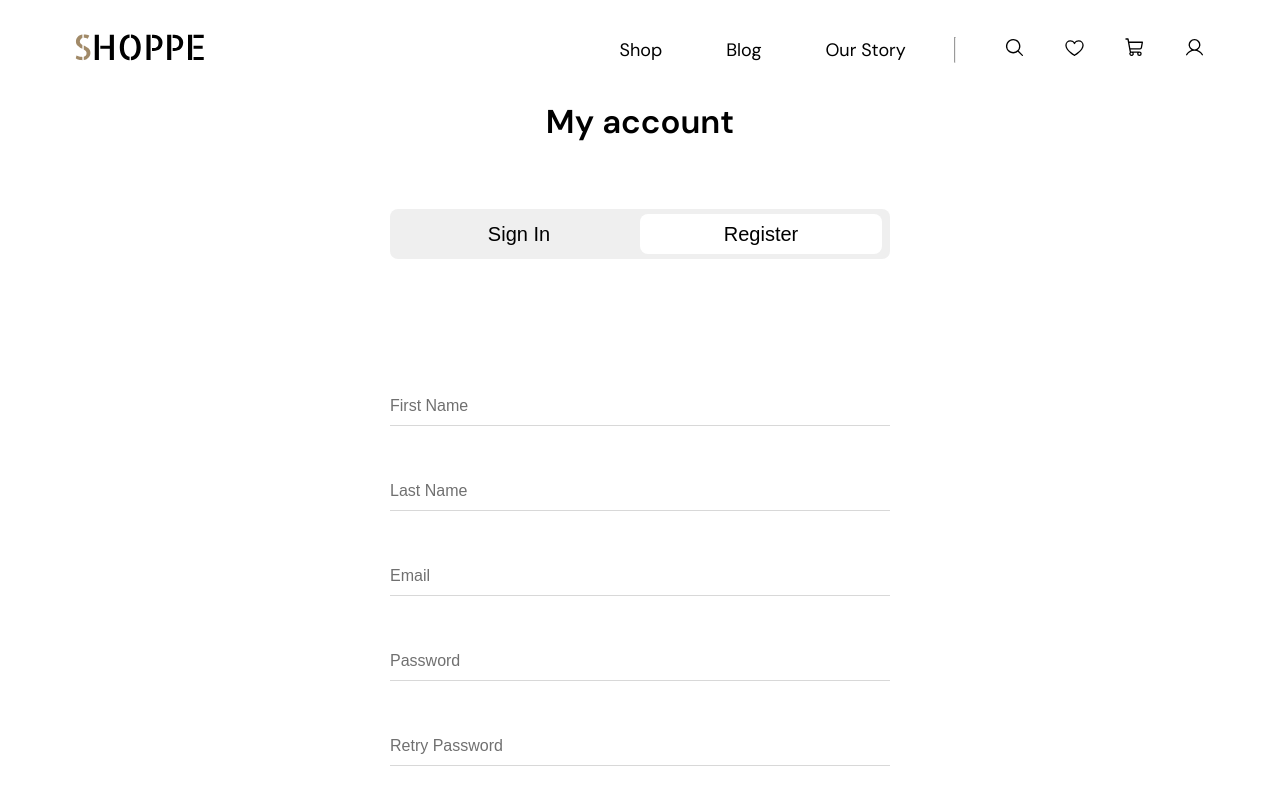
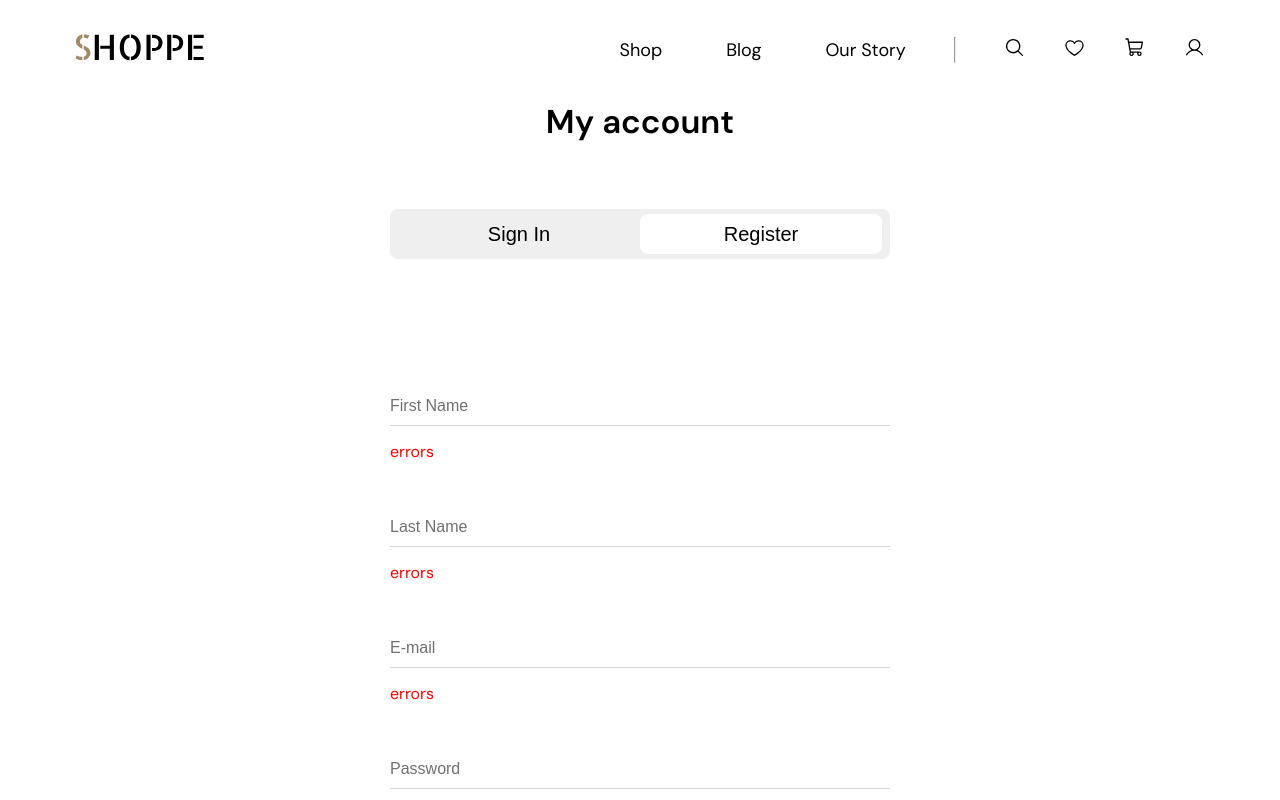
Before and after one commit to remix2021687/Web-Shoppe, a React (Vite) app in the folder client/: page /auth in a window 1280 px wide. Both pictures are taken after a click on the button "Register". Shown: the top 800 px of the page. Built offline with nearby package versions, Linux system fonts and the light colour scheme; no server answers.

Commit message:
Add validation Register and Login components

```diff
--- a/client/src/Components/Layout/Page404/Page404.jsx
+++ b/client/src/Components/Layout/Page404/Page404.jsx
@@ -1,6 +1,11 @@
 import { NavLink } from 'react-router-dom'
+import { useEffect } from 'react'
 
 export const Page404 = () => {
+    useEffect(() => {
+            document.title = 'SHOPPE | Page not Found'
+        }, [])
+
     return (
         <section className="Page404">
             <section className='Page404_header'>
--- a/client/src/Components/Main/AuthPage/AuthPage.jsx
+++ b/client/src/Components/Main/AuthPage/AuthPage.jsx
@@ -1,5 +1,7 @@
 import { motion } from 'framer-motion'
 import { useState, useEffect } from 'react'
+import { Register } from './components/Register';
+import { SignIn } from './components/SignIn';
 
 export const AuthPage = () => {
     const [formState, setFromState] = useState('Sign In');
@@ -29,44 +31,9 @@ export const AuthPage = () => {
 
             {
                 formState == 'Sign In' ?
-                    <form className='AuthPage_SingIn' onSubmit={(event) => {event.preventDefault()}}>
-                        <section className='AuthPage_SingIn_inputs'>
-                            <input type='email' name='email' placeholder='Email'/>
-                            <input type='password' name='password' placeholder='Password'/>
-                        </section>
-                        <section className='AuthPage_SingIn_footer'>
-                            <motion.button
-                                whileHover={{scale: 1.05}}
-                                transition={{
-                                    type: 'tween',
-                                    duration: 0.3
-                                }}
-                                whileTap={{scale: 0.9}}
-                            >SIGN IN</motion.button>
-                            <a href='#'>Have you forgotten your password?</a>
-                        </section>
-                    </form>
+                    <SignIn />
                     :
-                    <form className='AuthPage_SingIn Register' onSubmit={(event) => {event.preventDefault()}}>
-                        <section className='AuthPage_SingIn_inputs'>
-                            <input type='text' name='first_name' placeholder='First Name' />
-                            <input type='text' name='last_name' placeholder='Last Name' />
-                            <input type='email' name='email' placeholder='Email'/>
-                            <input type='password' name='password' placeholder='Password'/>
-                            <input type='password' name='retry_password' placeholder='Retry Password'/>
-                        </section>
-                        <section className='AuthPage_SingIn_footer'>
-                            <motion.button
-                                whileHover={{scale: 1.05}}
-                                transition={{
-                                    type: 'tween',
-                                    duration: 0.3
-                                }}
-                                whileTap={{scale: 0.9}}
-                            >Register</motion.button>
-                            <a href='#'>Have you forgotten your password?</a>
-                        </section>
-                    </form>
+                    <Register />
             }
 
         </section>
--- /dev/null
+++ b/client/src/Components/Main/AuthPage/components/Register.jsx
@@ -0,0 +1,77 @@
+import { motion } from 'framer-motion'
+import { useForm } from 'react-hook-form'
+
+export const Register = () => {
+    const {register, handleSubmit, formState: {errors}} = useForm();
+    const RequiredErrorMSG = 'This field is required !'
+    const EmailRegax = /^[a-zA-Z0-9._%+-]+@[a-zA-Z0-9.-]+\.[a-zA-Z]{2,}$/
+
+    return (
+        <>
+            <form className='AuthPage_SingIn Register' onSubmit={(event) => {event.preventDefault()}}>
+                <section className='AuthPage_SingIn_inputs'>
+                    <section>
+                        <input
+                            {...register('first_name', {
+                                required: RequiredErrorMSG,
+                            })}
+                            type='text'
+                            name='first_name'
+                            placeholder='First Name'
+                        />
+                        <span>errors</span>
+                    </section>
+                    <section>
+                        <input
+                            {...register('last_name', {
+                                required: RequiredErrorMSG
+                            })}
+                            type='text'
+                            name='last_name'
+                            placeholder='Last Name'
+                        />
+                        <span>errors</span>
+                    </section>
+                    <section>
+                        <input
+                            {...register('email', {
+                                required: RequiredErrorMSG,
+                                pattern: EmailRegax
+                            })}
+                            type='email'
+                            name='email'
+                            placeholder='E-mail'
+                        />
+                        <span>errors</span>
+                    </section>
+                    <section>
+                        <input
+                            type='password'
+                            name='password'
+                            placeholder='Password'
+                        />
+                        <span>errors</span>
+                    </section>
+                    <section>
+                        <input type='password' name='retry_password' placeholder='Retry Password' />
+                        <span>errors</span>
+                    </section>
+
+
+
+                </section>
+                <section className='AuthPage_SingIn_footer'>
+                    <motion.button
+                        whileHover={{scale: 1.05}}
+                        transition={{
+                            type: 'tween',
+                            duration: 0.3
+                        }}
+                        whileTap={{scale: 0.9}}
+                    >Register</motion.button>
+                    <a href='#'>Have you forgotten your password?</a>
+                </section>
+            </form>
+        </>
+    )
+}
--- /dev/null
+++ b/client/src/Components/Main/AuthPage/components/SignIn.jsx
@@ -0,0 +1,70 @@
+import { motion } from 'framer-motion'
+import { useForm } from 'react-hook-form'
+
+export const SignIn = () => {
+    const {register, handleSubmit, formState: { errors }} = useForm();
+
+    const RequiredErrorMSG = 'This field is required !'
+    const EmailRegax = /^[a-zA-Z0-9._%+-]+@[a-zA-Z0-9.-]+\.[a-zA-Z]{2,}$/
+
+    const FormSumbit = (event) => {
+        console.log(event);
+    }
+
+    return (
+        <>
+            <form className='AuthPage_SingIn' onSubmit={handleSubmit(FormSumbit)}>
+                <section className='AuthPage_SingIn_inputs'>
+                    <section>
+                        <input {...register("email", {
+                                required: RequiredErrorMSG,
+                                pattern: EmailRegax
+                            })}
+                                type='email'
+                                name='email'
+                                placeholder='Email'
+                        />
+                        {
+                            errors.email ?
+                            <span>{errors.email.message}</span>
+                            :
+                            null
+                        }
+                    </section>
+
+                    <section>
+                        <input {...register("password", {
+                                required: RequiredErrorMSG,
+                                minLength: 5,
+                            })}
+                                type='password'
+                                name='password'
+                                placeholder='Password'
+                        />
+                        {
+                            errors.password ?
+                            <span>{errors.password.message}</span>
+                            :
+                            null
+                        }
+                    </section>
+
+                </section>
+                <section className='AuthPage_SingIn_footer'>
+                    <motion.button
+                        type='submit'
+                        whileHover={{scale: 1.05}}
+                        transition={{
+                            type: 'tween',
+                            duration: 0.3
+                        }}
+                        whileTap={{scale: 0.9}}
+                    >
+                        SIGN IN
+                    </motion.button>
+                    <a href='#'>Have you forgotten your password?</a>
+                </section>
+            </form>
+        </>
+    )
+}
--- a/client/src/assets/css/index.css
+++ b/client/src/assets/css/index.css
@@ -664,27 +664,40 @@ main {
           flex-direction: column;
   gap: 46px;
 }
-.AuthPage .AuthPage_SingIn .AuthPage_SingIn_inputs input {
+.AuthPage .AuthPage_SingIn .AuthPage_SingIn_inputs section {
+  display: -webkit-box;
+  display: -ms-flexbox;
+  display: flex;
+  -webkit-box-orient: vertical;
+  -webkit-box-direction: normal;
+      -ms-flex-direction: column;
+          flex-direction: column;
+  gap: 15px;
+}
+.AuthPage .AuthPage_SingIn .AuthPage_SingIn_inputs section input {
   height: 39px;
   border: none;
   border-bottom: 1px solid #D8D8D8;
   font-size: 16px;
   outline: none;
 }
-.AuthPage .AuthPage_SingIn .AuthPage_SingIn_inputs input::-webkit-input-placeholder {
-  color: #707070;
-}
-.AuthPage .AuthPage_SingIn .AuthPage_SingIn_inputs input::-moz-placeholder {
-  color: #707070;
-}
-.AuthPage .AuthPage_SingIn .AuthPage_SingIn_inputs input:-ms-input-placeholder {
-  color: #707070;
-}
-.AuthPage .AuthPage_SingIn .AuthPage_SingIn_inputs input::-ms-input-placeholder {
-  color: #707070;
-}
-.AuthPage .AuthPage_SingIn .AuthPage_SingIn_inputs input::placeholder {
-  color: #707070;
+.AuthPage .AuthPage_SingIn .AuthPage_SingIn_inputs section input::-webkit-input-placeholder {
+  color: #707070;
+}
+.AuthPage .AuthPage_SingIn .AuthPage_SingIn_inputs section input::-moz-placeholder {
+  color: #707070;
+}
+.AuthPage .AuthPage_SingIn .AuthPage_SingIn_inputs section input:-ms-input-placeholder {
+  color: #707070;
+}
+.AuthPage .AuthPage_SingIn .AuthPage_SingIn_inputs section input::-ms-input-placeholder {
+  color: #707070;
+}
+.AuthPage .AuthPage_SingIn .AuthPage_SingIn_inputs section input::placeholder {
+  color: #707070;
+}
+.AuthPage .AuthPage_SingIn .AuthPage_SingIn_inputs section span {
+  color: red;
 }
 .AuthPage .AuthPage_SingIn .AuthPage_SingIn_footer {
   display: -webkit-box;
--- a/client/src/assets/scss/Main/AuthPage/_AuthPage.scss
+++ b/client/src/assets/scss/Main/AuthPage/_AuthPage.scss
@@ -59,6 +59,11 @@
             flex-direction: column;
             gap: 46px;
 
+            section {
+                display: flex;
+                flex-direction: column;
+                gap: 15px;
+
                 input {
                     height: 39px;
                     border: none;
@@ -70,6 +75,12 @@
                         color: #707070;
                     }
                 }
+
+                span {
+                    color: red;
+                }
+            }
+
 
         }
 
```
Also changed, not shown: client/src/assets/css/index.min.css. Lines whose indentation alone changed are shown as unchanged.
